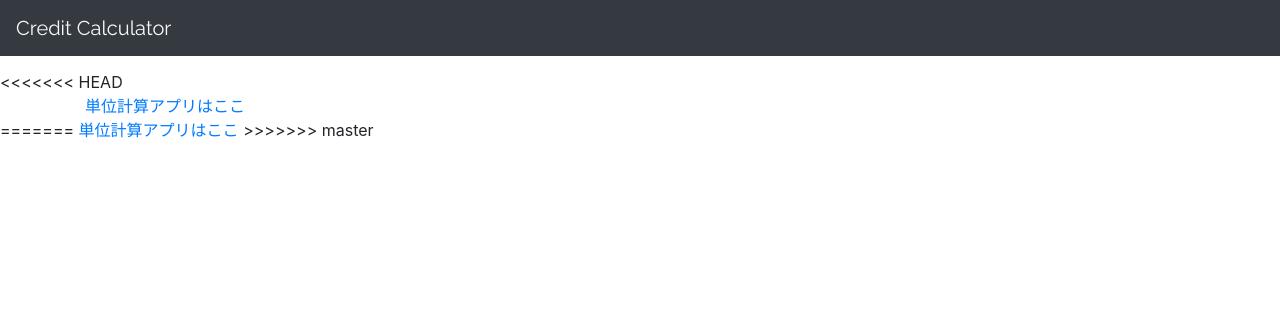
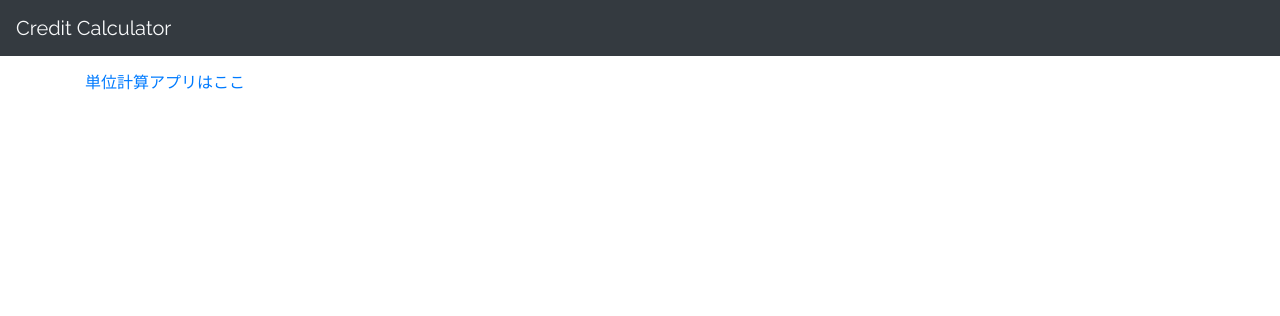
Before and after one commit to lelufig/credit-calculator, a Flask app: page / in a window 1280 px wide. Shown: the top 316 px of the page. Run offline with Flask 2, Linux system fonts and the light colour scheme; some libraries are stand-ins or nearby versions.

Commit message:
_(:3」∠)_ コンフリクトのメッセージを消した

```diff
--- a/templates/top.html
+++ b/templates/top.html
@@ -1,10 +1,6 @@
 {% extends "layout.html" %}
 {% block content %}
-<<<<<<< HEAD
 <div class="container">
   <a href="{{ url_for('form') }}">単位計算アプリはここ</a>
 </div>
-=======
-<a href='form'>単位計算アプリはここ</a>
->>>>>>> master
 {% endblock %}
```
